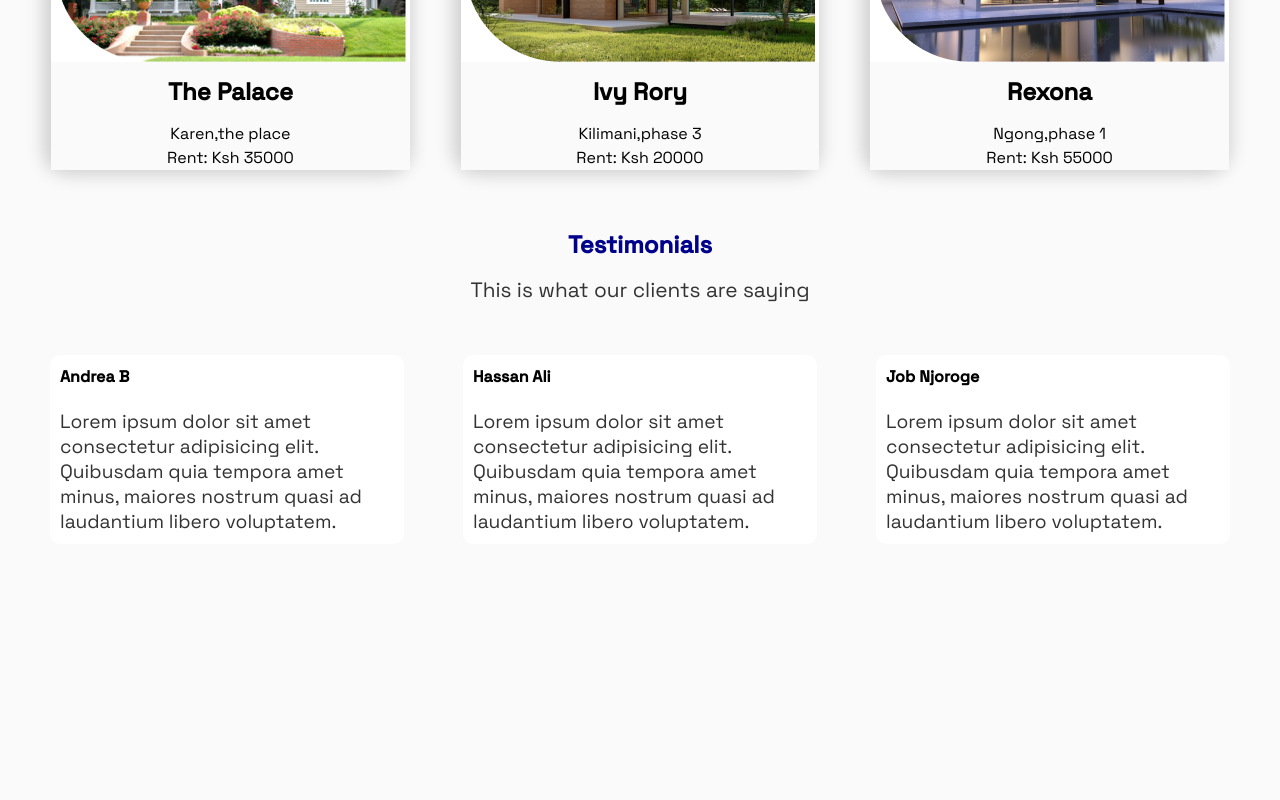
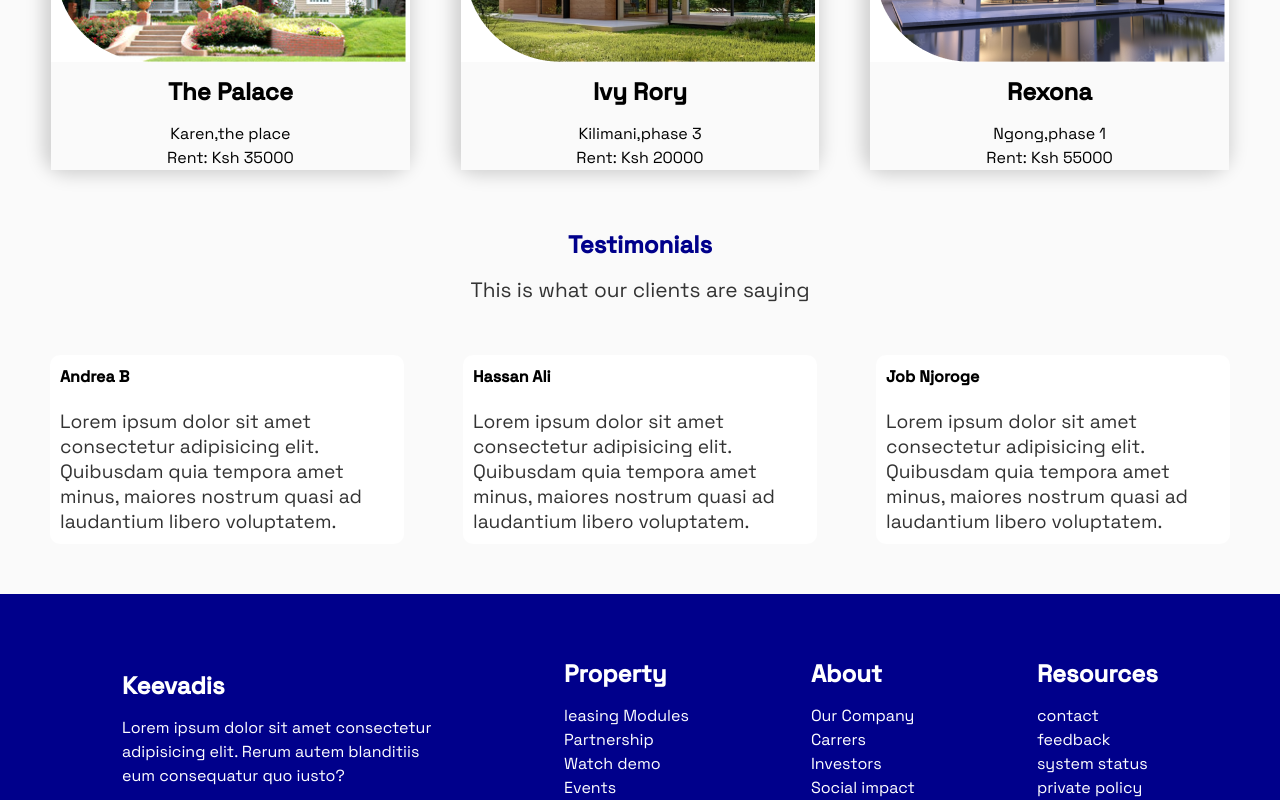
Before and after one commit to robbyevans/keevadis-website, a React (Vite) app: page / in a window 1280 px wide. Shown: the part 1932-2732 px from the top of the page. Before the commit the page ends 2526 px from the top, so only its background shows below. Built offline with nearby package versions, Linux system fonts and the light colour scheme.

Commit message:
added footer component

```diff
--- a/src/App.jsx
+++ b/src/App.jsx
@@ -7,6 +7,8 @@ import './Styles.css'
 import Banner from './components/Banner/Banner'
 import Featured from './components/Featured/Featured'
 import Testimonials from './components/Testimonials/Testimonials'
+import Footer from './components/Footer/Footer'
+
 // import './Global.module.scss'
 
 function App() {
@@ -19,6 +21,7 @@ function App() {
       <Banner/>
       <Featured/>
       <Testimonials/>
+      <Footer/>
     </div>
   )
 }
--- /dev/null
+++ b/src/components/Footer/Footer.jsx
@@ -0,0 +1,36 @@
+import React from 'react'
+import css from './Footer.module.scss'
+
+function Footer() {
+  return (
+    <div className={css.wrapper} >
+      <div className={css.card}>
+        <span className={css.secondaryText}>Keevadis</span>
+        <span className={css.footerText}>Lorem ipsum dolor sit amet consectetur adipisicing elit. Rerum autem blanditiis eum consequatur quo iusto?</span>
+      </div>
+      <div className={css.card}>
+      <span className={css.secondaryText}>Property</span>
+      <a href="#">leasing Modules</a>
+      <a href="#">Partnership</a>
+      <a href="#">Watch demo</a>
+      <a href="#">Events</a>
+      </div>
+      <div className={css.card}>
+      <span className={css.secondaryText}>About</span>
+        <a href="">Our Company</a>
+        <a href="">Carrers</a>
+        <a href="">Investors</a>
+        <a href="">Social impact</a>
+      </div>
+      <div className={css.card}>
+      <span className={css.secondaryText}>Resources</span>
+        <a href="">contact</a>
+        <a href="">feedback</a>
+        <a href="">system status</a>
+        <a href="">private policy</a>
+      </div>
+    </div>
+  )
+}
+
+export default Footer
--- /dev/null
+++ b/src/components/Footer/Footer.module.scss
@@ -0,0 +1,47 @@
+@import '../../Global.scss';
+
+.wrapper{
+  @media(max-width:$sm),(max-width:$md){
+    display: flex;
+    height: 20vh;
+    *{
+      margin-top: -30px;
+      .footerText{
+        display: none;
+      }
+      a{
+        display: none;
+      }
+    }
+  }
+  *{
+    background-color: darkblue;
+    color: #fff;
+  }
+  background-color: darkblue;
+  // border: 1px solid violet;
+  display: flex;
+  align-items: center;
+  justify-content: space-evenly;
+  padding-top: 50px;
+
+  >:nth-child(1){
+   max-width: 25%;
+  }
+  .card{
+    // background-color: darkblue;
+    // border: 1px solid blue;
+    display: flex;
+    flex-direction: column;
+    // color: #fff;
+    // >:nth-child(1){
+    //   background-color: darkblue;
+    // }
+    // >:nth-child(2){
+    //   background-color: darkblue;
+    // }
+    // >:nth-child(3){
+    //   background-color: darkblue;
+    // }
+  }
+}
```
